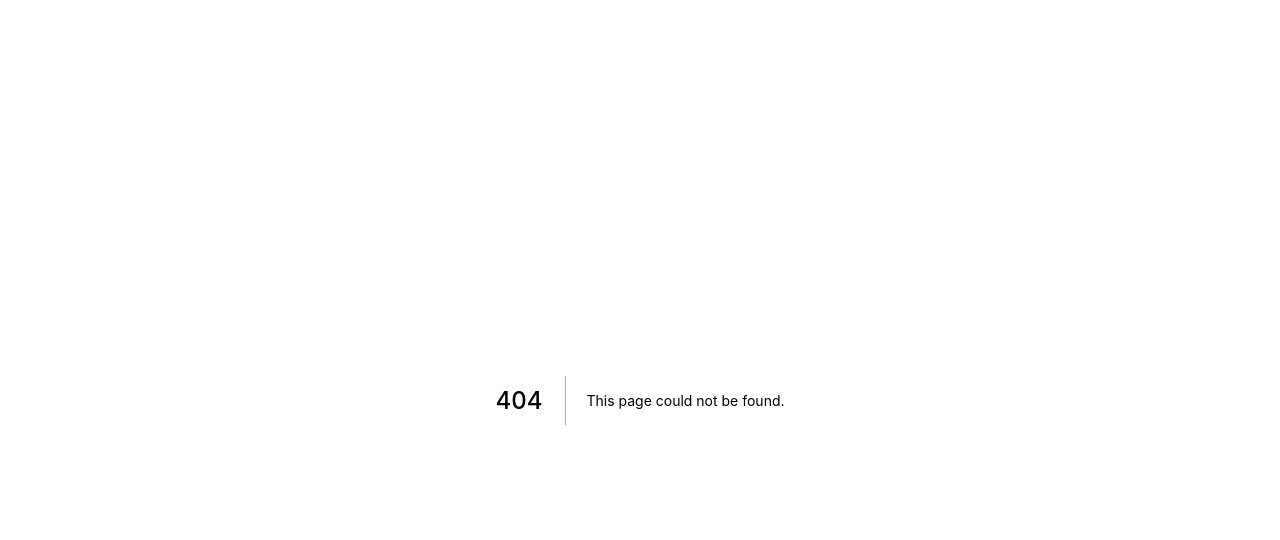
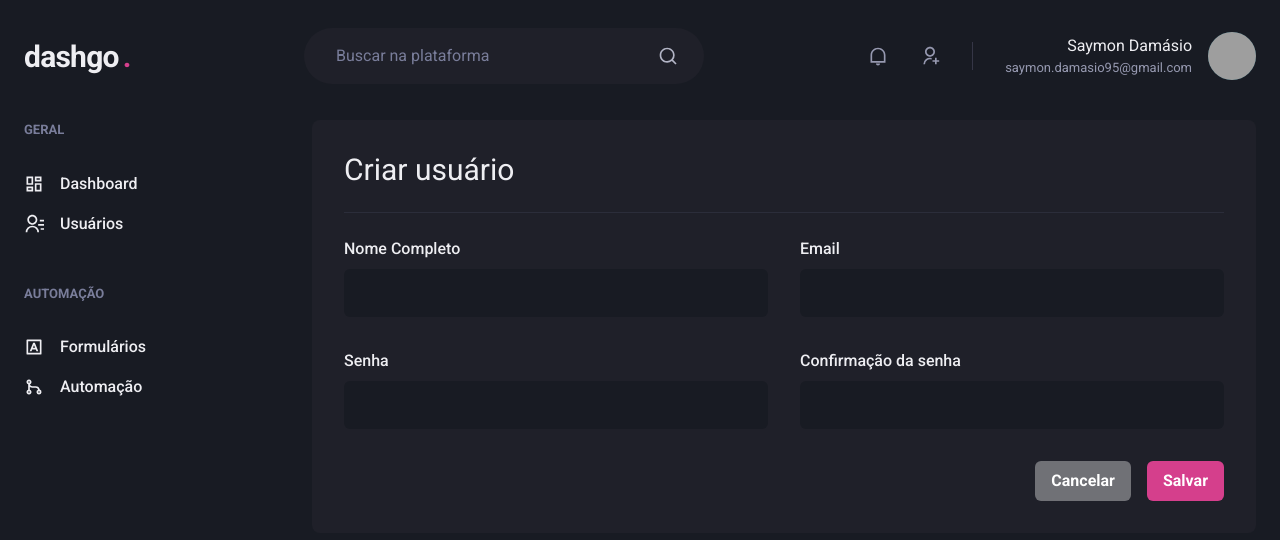
Before and after one commit to saymondamasio/dashgo, a Next.js app: page /users/create in a window 1280 px wide. Before the commit this address had no page. Shown: the top 540 px of the page. Built offline with nearby package versions, Linux system fonts and the light colour scheme; grey boxes are pictures that could not be loaded.

Commit message:
feat: add user create page

```diff
--- /dev/null
+++ b/src/pages/users/create.tsx
@@ -0,0 +1,57 @@
+import {
+  Box,
+  Button,
+  Divider,
+  Flex,
+  Heading,
+  HStack,
+  SimpleGrid,
+  VStack,
+} from '@chakra-ui/react'
+import { RiAddLine, RiPencilLine } from 'react-icons/ri'
+import { Sidebar } from '../../components/Sidebar'
+import { Header } from '../../components/Header'
+import { Pagination } from '../../components/Pagination'
+import { Input } from '../../components/Form/Input'
+
+export default function CreateUser() {
+  return (
+    <Box>
+      <Header />
+      <Flex w="100%" my="6" maxWidth={1480} mx="auto" px="6">
+        <Sidebar />
+
+        <Box flex="1" borderRadius="8" bgColor="gray.800" p="8">
+          <Heading size="lg" fontWeight="normal">
+            Criar usuário
+          </Heading>
+
+          <Divider my="6" borderColor="gray.700" />
+
+          <VStack spacing="8">
+            <SimpleGrid minChildWidth={240} spacing="8" w="100%">
+              <Input name="name" type="text" label="Nome Completo" />
+              <Input name="email" type="email" label="Email" />
+            </SimpleGrid>
+
+            <SimpleGrid minChildWidth={240} spacing="8" w="100%">
+              <Input name="password" type="password" label="Senha" />
+              <Input
+                name="password_conformation"
+                type="password"
+                label="Confirmação da senha"
+              />
+            </SimpleGrid>
+          </VStack>
+
+          <Flex mt="8" justify="flex-end">
+            <HStack spacing="4">
+              <Button colorScheme="whiteAlpha">Cancelar</Button>
+              <Button colorScheme="pink">Salvar</Button>
+            </HStack>
+          </Flex>
+        </Box>
+      </Flex>
+    </Box>
+  )
+}
```
